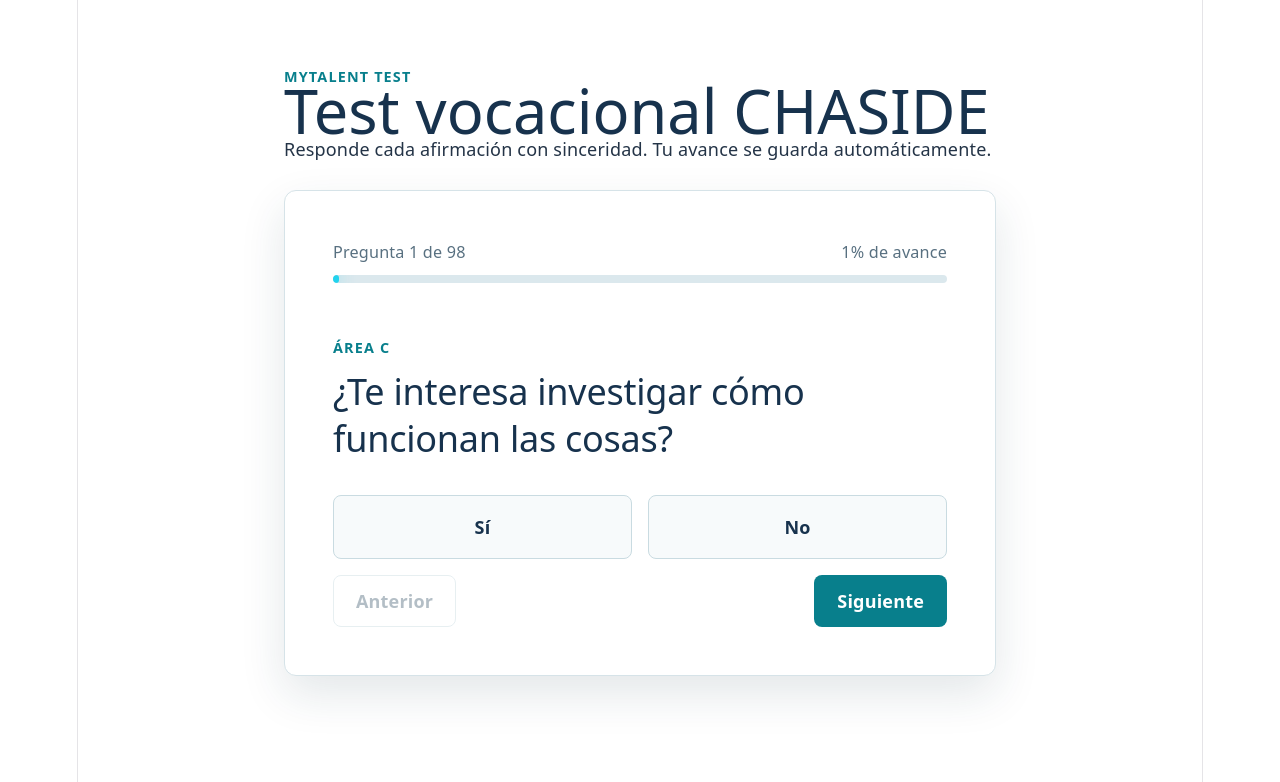
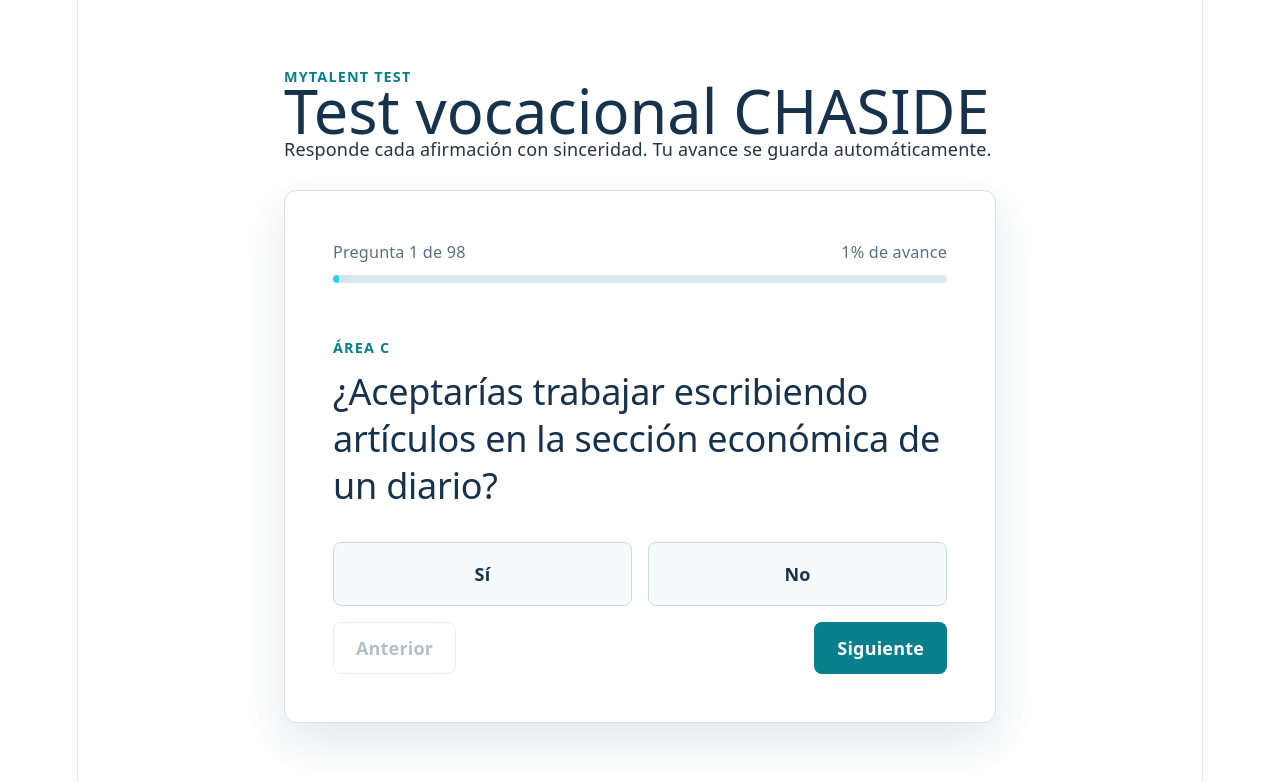
Before and after one commit to ManuelGalvis/My-talent-test, a React (Vite) app in the folder plataforma-web/: page / in a window 1280 px wide. Shown: the top 782 px of the page. Built offline with nearby package versions, Linux system fonts and the light colour scheme.

Commit message:
Conectar ChasideTest con el JSON oficial de preguntas

```diff
--- a/plataforma-web/src/components/ChasideTest.jsx
+++ b/plataforma-web/src/components/ChasideTest.jsx
@@ -1,29 +1,8 @@
 import { useEffect, useState } from 'react';
+import config from '../data/chaside_config.json';
 
 const STORAGE_KEY = 'my-talent-test-chaside-progress';
-const CHASIDE_AREAS = ['C', 'H', 'A', 'S', 'I', 'D', 'E'];
-
-const exampleQuestions = [
-  { id: 1, text: '¿Te interesa investigar cómo funcionan las cosas?', section: 'interests', area: 'C' },
-  { id: 2, text: '¿Te gusta ayudar a otras personas a resolver sus problemas?', section: 'interests', area: 'H' },
-  { id: 3, text: '¿Disfrutas crear o expresar ideas de forma artística?', section: 'interests', area: 'A' },
-  { id: 4, text: '¿Te interesa trabajar en actividades que impliquen servicio a la comunidad?', section: 'interests', area: 'S' },
-  { id: 5, text: '¿Te llaman la atención las actividades relacionadas con tecnología?', section: 'interests', area: 'I' },
-];
-
-export const CHASIDE_QUESTIONS = [
-  ...exampleQuestions,
-  ...Array.from({ length: 93 }, (_, index) => {
-    const questionNumber = index + 6;
-    const zeroBasedIndex = questionNumber - 1;
-    return {
-      id: questionNumber,
-      text: `Pregunta CHASIDE ${questionNumber} (pendiente de completar)`,
-      section: zeroBasedIndex < 49 ? 'interests' : 'aptitudes',
-      area: CHASIDE_AREAS[zeroBasedIndex % CHASIDE_AREAS.length],
-    };
-  }),
-];
+export const CHASIDE_QUESTIONS = config.items;
 
 function readProgress() {
   try {
@@ -40,8 +19,9 @@ function buildJsonbResponses(answers) {
   CHASIDE_QUESTIONS.forEach((question) => {
     const answer = answers[question.id];
     const score = answer === 'Sí' ? 1 : 0;
-    responses[question.section][question.area] ??= [];
-    responses[question.section][question.area].push(score);
+    const section = question.dimension === 'intereses' ? 'interests' : 'aptitudes';
+    responses[section][question.area] ??= [];
+    responses[section][question.area].push(score);
     responses.answers.push({ questionId: question.id, answer, score });
   });
 
@@ -56,10 +36,10 @@ export default function ChasideTest({ onComplete }) {
   );
   const [persistProgress, setPersistProgress] = useState(true);
   const [error, setError] = useState('');
-  const question = CHASIDE_QUESTIONS[currentQuestionIndex];
-  const isLastQuestion = currentQuestionIndex === CHASIDE_QUESTIONS.length - 1;
-  const currentAnswer = answers[question.id];
-  const progressPercent = Math.round(((currentQuestionIndex + 1) / CHASIDE_QUESTIONS.length) * 100);
+  const preguntaActual = CHASIDE_QUESTIONS[currentQuestionIndex];
+  const isLastQuestion = currentQuestionIndex === config.items.length - 1;
+  const currentAnswer = answers[preguntaActual.id];
+  const progressPercent = Math.round(((currentQuestionIndex + 1) / config.items.length) * 100);
 
   useEffect(() => {
     if (!persistProgress) return;
@@ -71,7 +51,7 @@ export default function ChasideTest({ onComplete }) {
   }, [answers, currentQuestionIndex, persistProgress]);
 
   const selectAnswer = (answer) => {
-    setAnswers((current) => ({ ...current, [question.id]: answer }));
+    setAnswers((current) => ({ ...current, [preguntaActual.id]: answer }));
     setPersistProgress(true);
     setError('');
     if (!isLastQuestion) {
@@ -84,7 +64,7 @@ export default function ChasideTest({ onComplete }) {
       setError('Selecciona Sí o No para continuar.');
       return;
     }
-    setCurrentQuestionIndex((current) => Math.min(current + 1, CHASIDE_QUESTIONS.length - 1));
+    setCurrentQuestionIndex((current) => Math.min(current + 1, config.items.length - 1));
   };
 
   const finishTest = () => {
@@ -122,22 +102,22 @@ export default function ChasideTest({ onComplete }) {
 
       <section className="chaside-test__card" aria-labelledby="question-title">
         <div className="chaside-test__progress-row">
-          <span>Pregunta {question.id} de {CHASIDE_QUESTIONS.length}</span>
+          <span>Pregunta {preguntaActual.id} de {config.items.length}</span>
           <span>{progressPercent}% de avance</span>
         </div>
         <div
           className="chaside-test__progress-track"
           role="progressbar"
           aria-valuemin="0"
-          aria-valuemax={CHASIDE_QUESTIONS.length}
-          aria-valuenow={question.id}
+          aria-valuemax={config.items.length}
+          aria-valuenow={preguntaActual.id}
           aria-label={`${progressPercent}% de avance`}
         >
           <div className="chaside-test__progress-fill" style={{ width: `${progressPercent}%` }} />
         </div>
 
-        <p className="chaside-test__area">Área {question.area}</p>
-        <h2 key={question.id} id="question-title">{question.text}</h2>
+        <p className="chaside-test__area">Área {preguntaActual.area}</p>
+        <h2 key={preguntaActual.id} id="question-title">{preguntaActual.texto}</h2>
 
         <div className="chaside-test__answers" role="group" aria-label="Respuesta">
           {['Sí', 'No'].map((answer) => (
```
